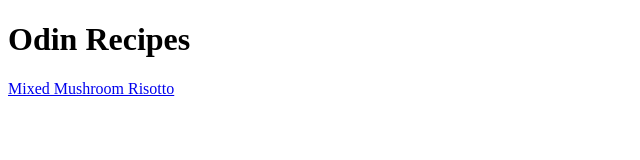
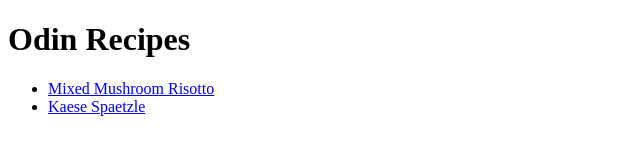
Before and after one commit to valenfalguis/odin-recipes, a plain HTML site: page index.html in a window 1280 px wide. Shown: the whole page, without its empty margins (0-640 px from the left). Drawn offline with Linux system fonts and the light colour scheme.

Commit message:
Add risotto and kp recipes

```diff
--- a/index.html
+++ b/index.html
@@ -7,6 +7,9 @@
 
     <body>
         <h1>Odin Recipes</h1>
-        <p><a href="./pages/risotto.html">Mixed Mushroom Risotto</a></p>
+        <ul>
+            <li><a href="./pages/risotto.html">Mixed Mushroom Risotto</a></li>
+            <li><a href="./pages/ks.html">Kaese Spaetzle</a></li>
+        </ul>
     </body>
 </html>
```
